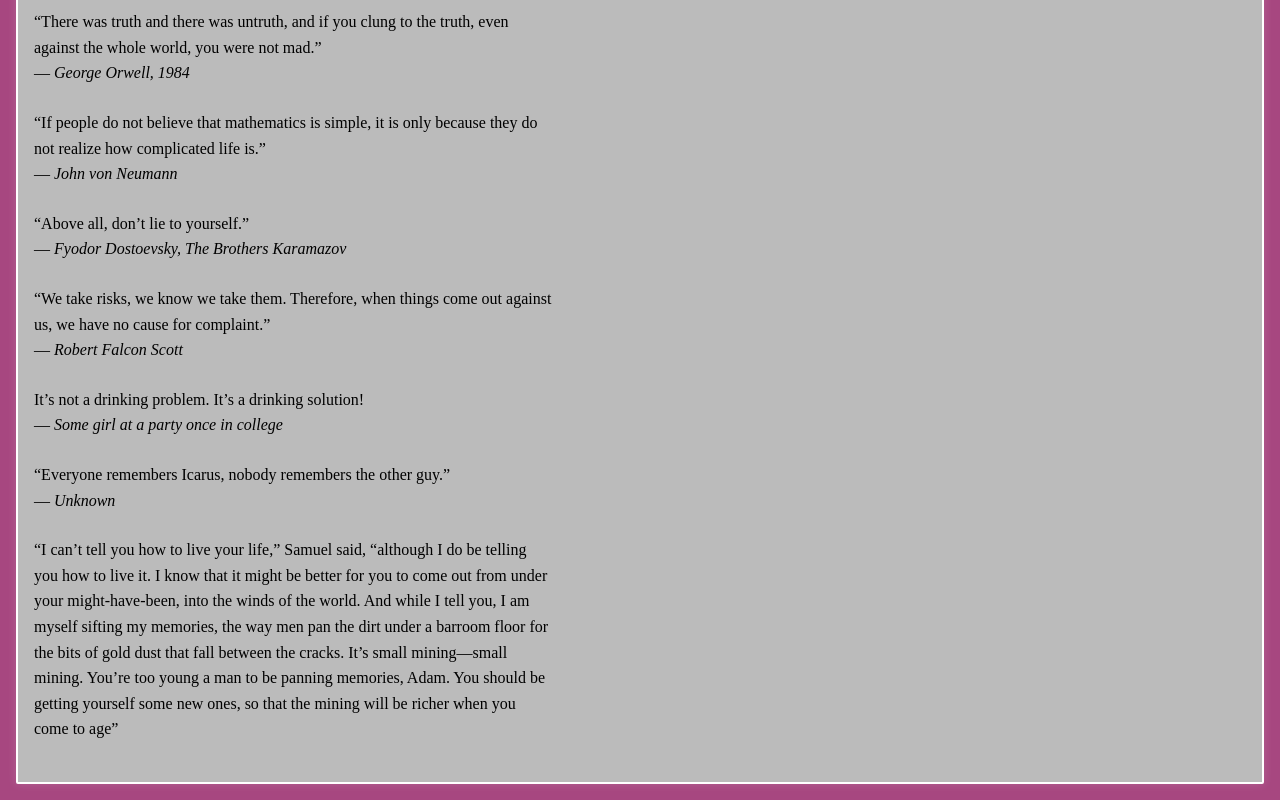
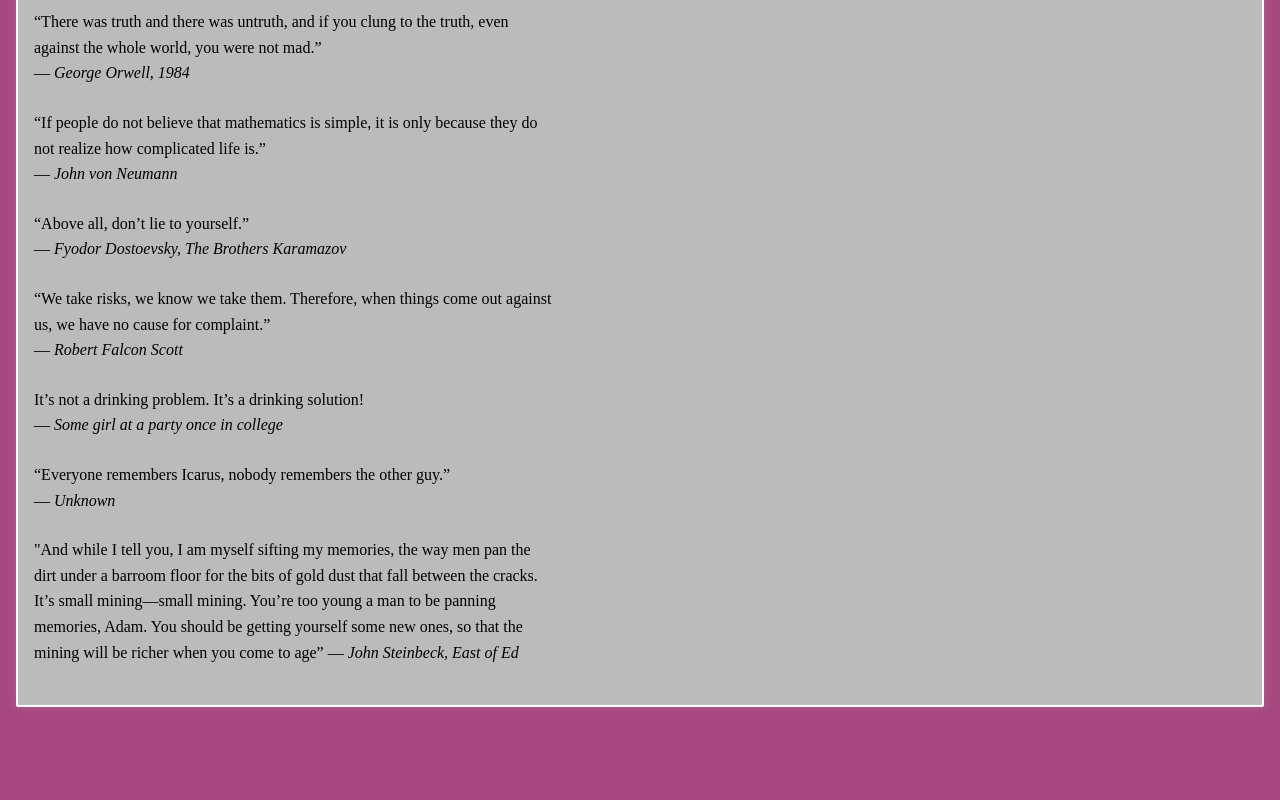
Before and after one commit to will-hath/willhath.com, a Next.js app: page /quotes in a window 1280 px wide. Shown: the part 1103-1903 px from the top of the page. After the commit the page ends 1826 px from the top, so only its background shows below. Built offline with nearby package versions, Linux system fonts and the light colour scheme.

Commit message:
updated content

```diff
--- a/src/app/quotes/getContent.ts
+++ b/src/app/quotes/getContent.ts
@@ -49,7 +49,8 @@ export function getquotesContent() {
 <p>“Everyone remembers Icarus, nobody remembers the other guy.”<br>— <em>Unknown</em></p>
 </blockquote>
 <blockquote>
-<p> “I can’t tell you how to live your life,” Samuel said, “although I do be telling you how to live it. I know that it might be better for you to come out from under your might-have-been, into the winds of the world. And while I tell you, I am myself sifting my memories, the way men pan the dirt under a barroom floor for the bits of gold dust that fall between the cracks. It’s small mining—small mining. You’re too young a man to be panning memories, Adam. You should be getting yourself some new ones, so that the mining will be richer when you come to age”</p>
+<p> &quot;And while I tell you, I am myself sifting my memories, the way men pan the dirt under a barroom floor for the bits of gold dust that fall between the cracks. It’s small mining—small mining. You’re too young a man to be panning memories, Adam. You should be getting yourself some new ones, so that the mining will be richer when you come to age”
+ — <em>John Steinbeck, East of Ed</em></p>
 </blockquote>
 `;
 }
--- a/src/app/quotes/quotesArray.ts
+++ b/src/app/quotes/quotesArray.ts
@@ -32,5 +32,6 @@ export const quotes = [
 > — _Some girl at a party once in college_`,
   `> “Everyone remembers Icarus, nobody remembers the other guy.”
 > — _Unknown_`,
-  `>  “I can’t tell you how to live your life,” Samuel said, “although I do be telling you how to live it. I know that it might be better for you to come out from under your might-have-been, into the winds of the world. And while I tell you, I am myself sifting my memories, the way men pan the dirt under a barroom floor for the bits of gold dust that fall between the cracks. It’s small mining—small mining. You’re too young a man to be panning memories, Adam. You should be getting yourself some new ones, so that the mining will be richer when you come to age”`
+  `>  "And while I tell you, I am myself sifting my memories, the way men pan the dirt under a barroom floor for the bits of gold dust that fall between the cracks. It’s small mining—small mining. You’re too young a man to be panning memories, Adam. You should be getting yourself some new ones, so that the mining will be richer when you come to age”
+>  — _John Steinbeck, East of Ed_`
 ];
```
